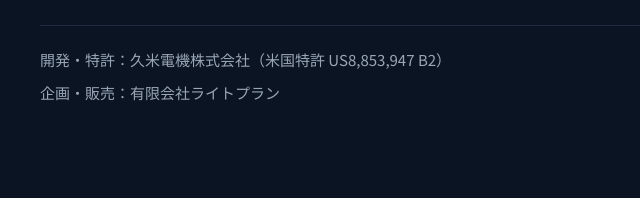
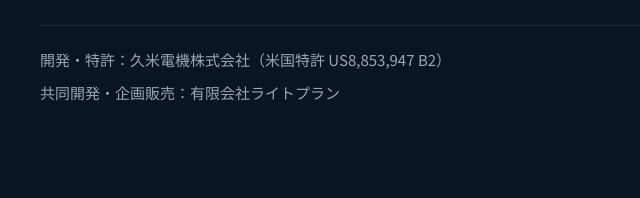
Before and after one commit to lpirie16-ship-it/SSL-loop, a plain HTML site: page index.html in a window 1280 px wide. Shown: the part 2890-3088 px from the top of the page, 0-640 px from the left. Drawn offline with Linux system fonts and the light colour scheme.

Commit message:
Update index.html

```diff
--- a/index.html
+++ b/index.html
@@ -98,7 +98,7 @@ a{color:#FFD27A}a:hover{color:#ffffff}
 <p style="margin: 0; font-size: 18px; color: #C9D1DC">昼は太陽で、夜は自らの光で発電する。光が循環するから、長雨にも災害にも強い。</p>
 <div style="border-top: 1px solid #1F2C40; padding-top: 20px; display: flex; flex-direction: column; gap: 4px; font-size: 15px; color: #9AA6B6">
 <span>開発・特許：久米電機株式会社（米国特許 US8,853,947 B2）</span>
-<span>企画・販売：有限会社ライトプラン</span>
+<span>共同開発・企画販売：有限会社ライトプラン</span>
 </div>
 </div>
 <div style="flex: 1 1 360px; min-width: 0; display: flex; justify-content: center">
```
